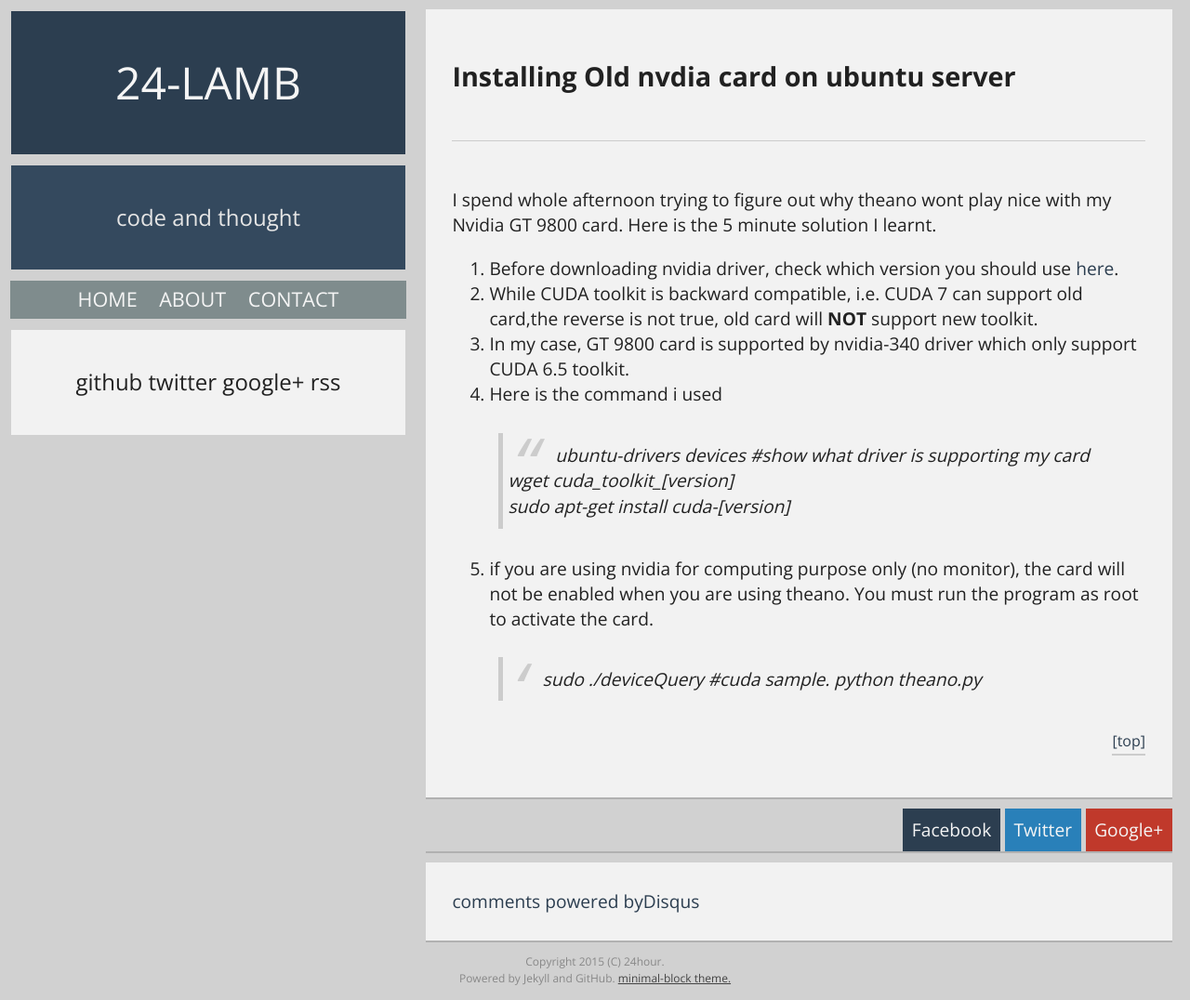
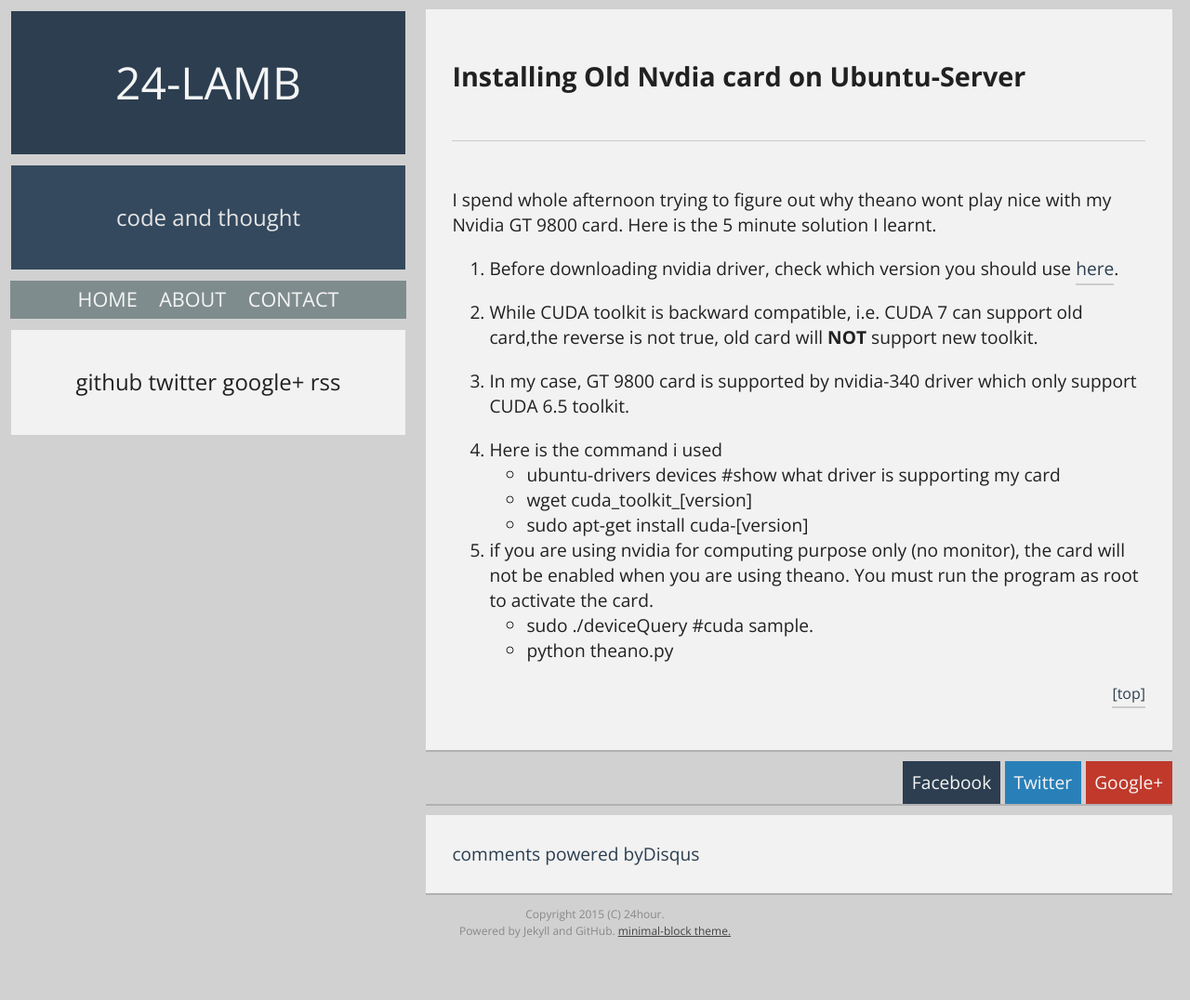
Before and after one commit to 24hours/24hours.github.io, a Jekyll site: the page built from _posts/2015-5-1-install-nvidia-card-on-ubuntu.md, in a window 1280 px wide. Shown: the whole page at 93% size. Built offline with Jekyll 4.4.1, drawn with Linux system fonts in a browser that asks for light colours; Markdown is read by kramdown in place of the engine named in the settings; comment, search, counter and statistics services are not loaded; after the commit the page ends 1025 px from its top, so only the background shows below that.

```diff
--- a/_posts/2015-5-1-install-nvidia-card-on-ubuntu.md
+++ b/_posts/2015-5-1-install-nvidia-card-on-ubuntu.md
@@ -1,18 +1,23 @@
 ---
 layout: post
-title:  "Installing Old nvdia card on ubuntu server"
+title:  "Installing Old Nvdia card on Ubuntu-Server"
 categories: note
 ---
 
 <!-- guess what .... the card failed anyway, because theano dont support old card very well -->
 I spend whole afternoon trying to figure out why theano wont play nice with my Nvidia GT 9800 card. Here is the 5 minute solution I learnt.
+
 1. Before downloading nvidia driver, check which version you should use [here](http://www.nvidia.com/Download/Find.aspx).
+
 2. While CUDA toolkit is backward compatible, i.e. CUDA 7 can support old card,the reverse is not true, old card will **NOT** support new toolkit.
+
 3. In my case, GT 9800 card is supported by nvidia-340 driver which only support CUDA 6.5 toolkit.
+
 4. Here is the command i used
-> ubuntu-drivers devices #show what driver is supporting my card
-> wget cuda\_toolkit\_[version]
-> sudo apt-get install cuda-[version]
+  - ubuntu-drivers devices #show what driver is supporting my card
+  - wget cuda_toolkit_[version]
+  - sudo apt-get install cuda-[version]
+
 5. if you are using nvidia for computing purpose only (no monitor), the card will not be enabled when you are using theano. You must run the program as root to activate the card.
-> sudo ./deviceQuery #cuda sample.
-> python theano.py
+  - sudo ./deviceQuery #cuda sample.
+  - python theano.py
```
